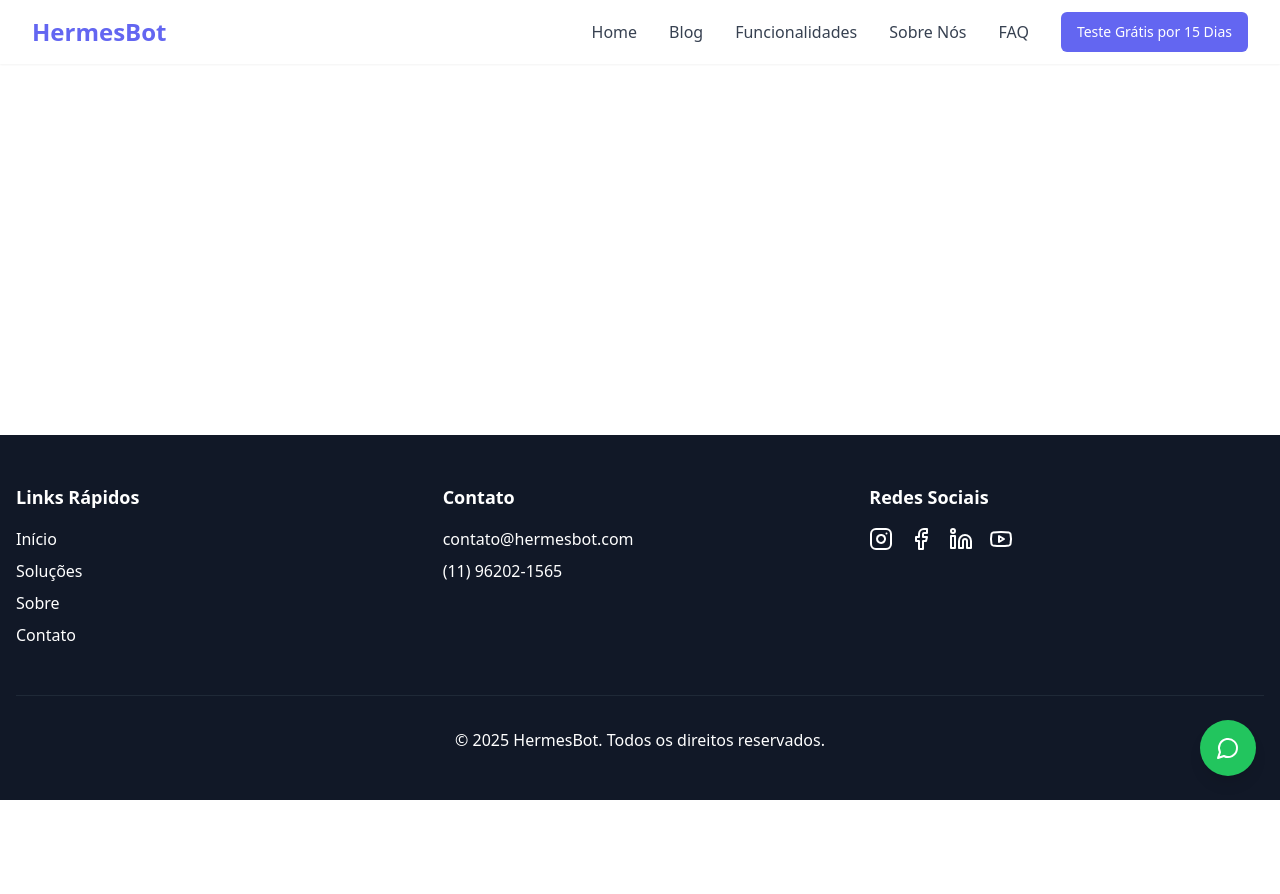
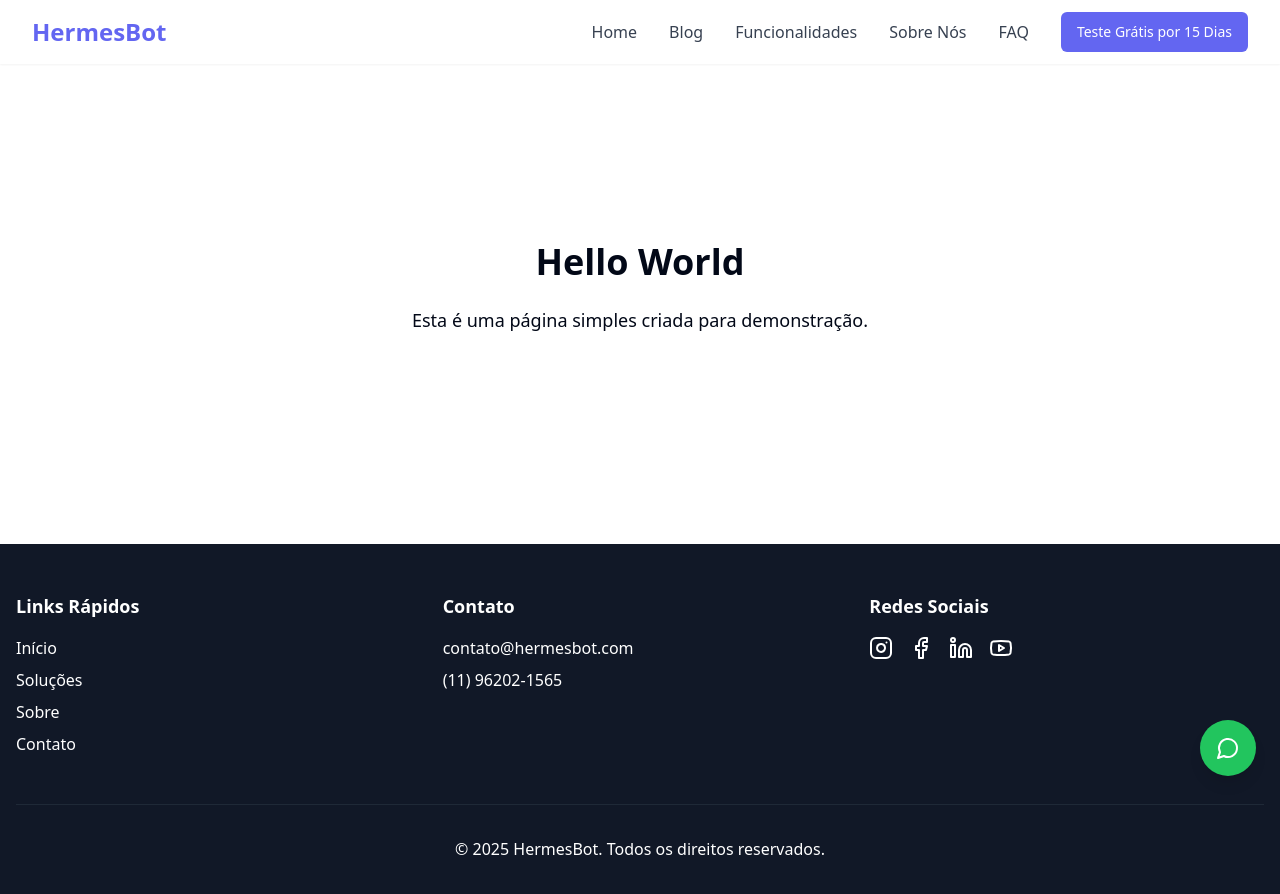
Before and after one commit to HermesBotBr/smartreply-bot-solution, a React (Vite) app: page /hello-world in a window 1280 px wide. Shown: the top 894 px of the page. Before the commit the page ends 800 px from the top, so only its background shows below. Built offline with nearby package versions, Linux system fonts and the light colour scheme.

Commit message:
Add "hello-world" page
Adds a simple page accessible at /hello-world.

```diff
--- a/src/App.tsx
+++ b/src/App.tsx
@@ -1,3 +1,4 @@
+
 import { QueryClient, QueryClientProvider } from "@tanstack/react-query";
 import { BrowserRouter, Routes, Route } from "react-router-dom";
 import { Toaster } from "@/components/ui/toaster";
@@ -8,6 +9,7 @@ import Footer from "./components/layout/Footer";
 import Index from "./pages/Index";
 import ThankYou from "./pages/ThankYou";
 import Form from "./pages/Form";
+import HelloWorld from "./pages/HelloWorld";
 import WhatsAppButton from "./components/WhatsAppButton";
 
 const queryClient = new QueryClient({
@@ -31,6 +33,7 @@ function App() {
                 <Route path="/" element={<Index />} />
                 <Route path="/obrigado" element={<ThankYou />} />
                 <Route path="/form" element={<Form />} />
+                <Route path="/hello-world" element={<HelloWorld />} />
               </Routes>
             </main>
             <Footer />
--- /dev/null
+++ b/src/pages/HelloWorld.tsx
@@ -0,0 +1,15 @@
+
+import React from 'react';
+
+const HelloWorld = () => {
+  return (
+    <div className="flex flex-col items-center justify-center min-h-[60vh] px-4">
+      <h1 className="text-4xl font-bold text-center mb-6">Hello World</h1>
+      <p className="text-lg text-center mb-8 max-w-2xl">
+        Esta é uma página simples criada para demonstração.
+      </p>
+    </div>
+  );
+};
+
+export default HelloWorld;
```
